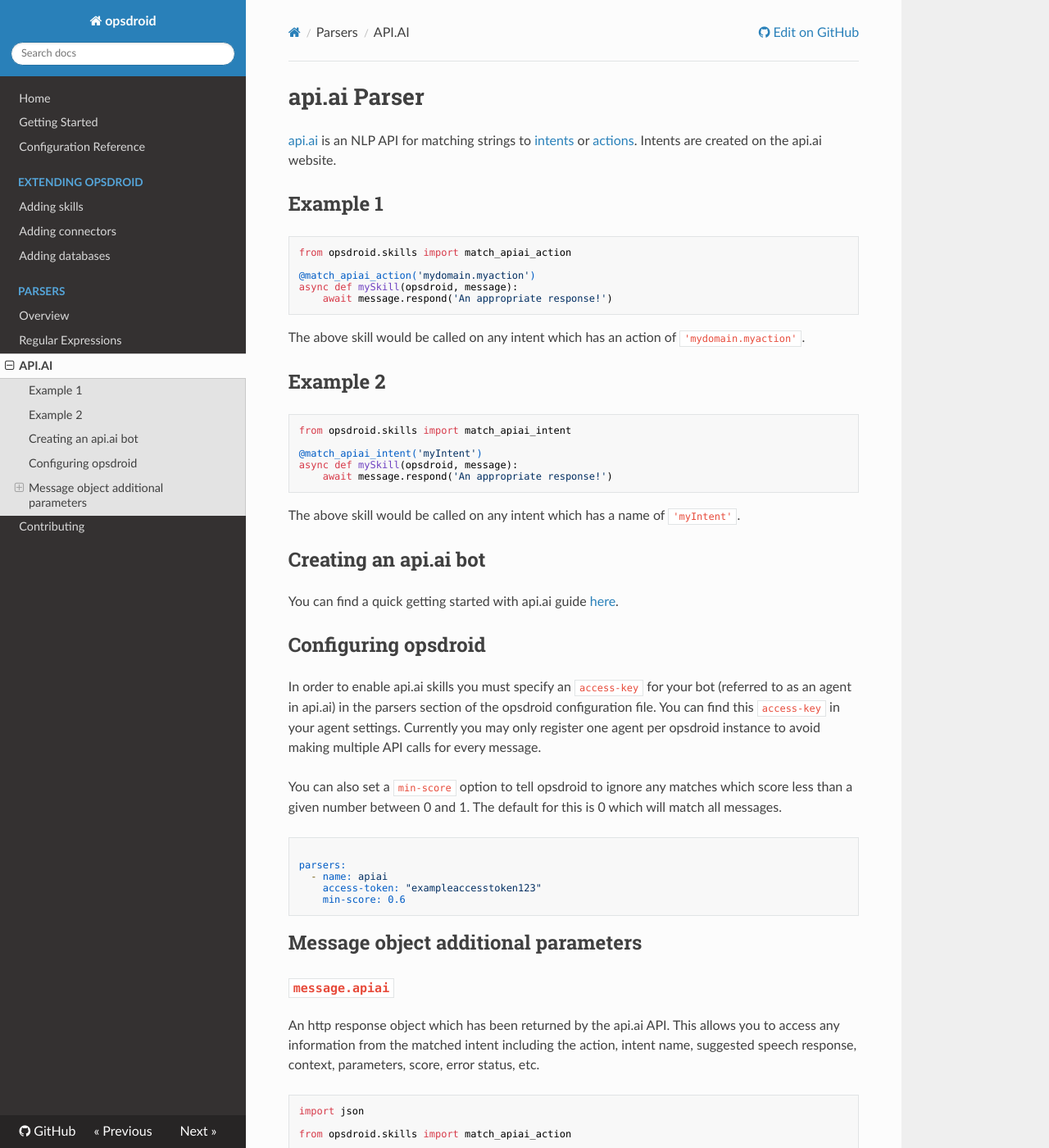
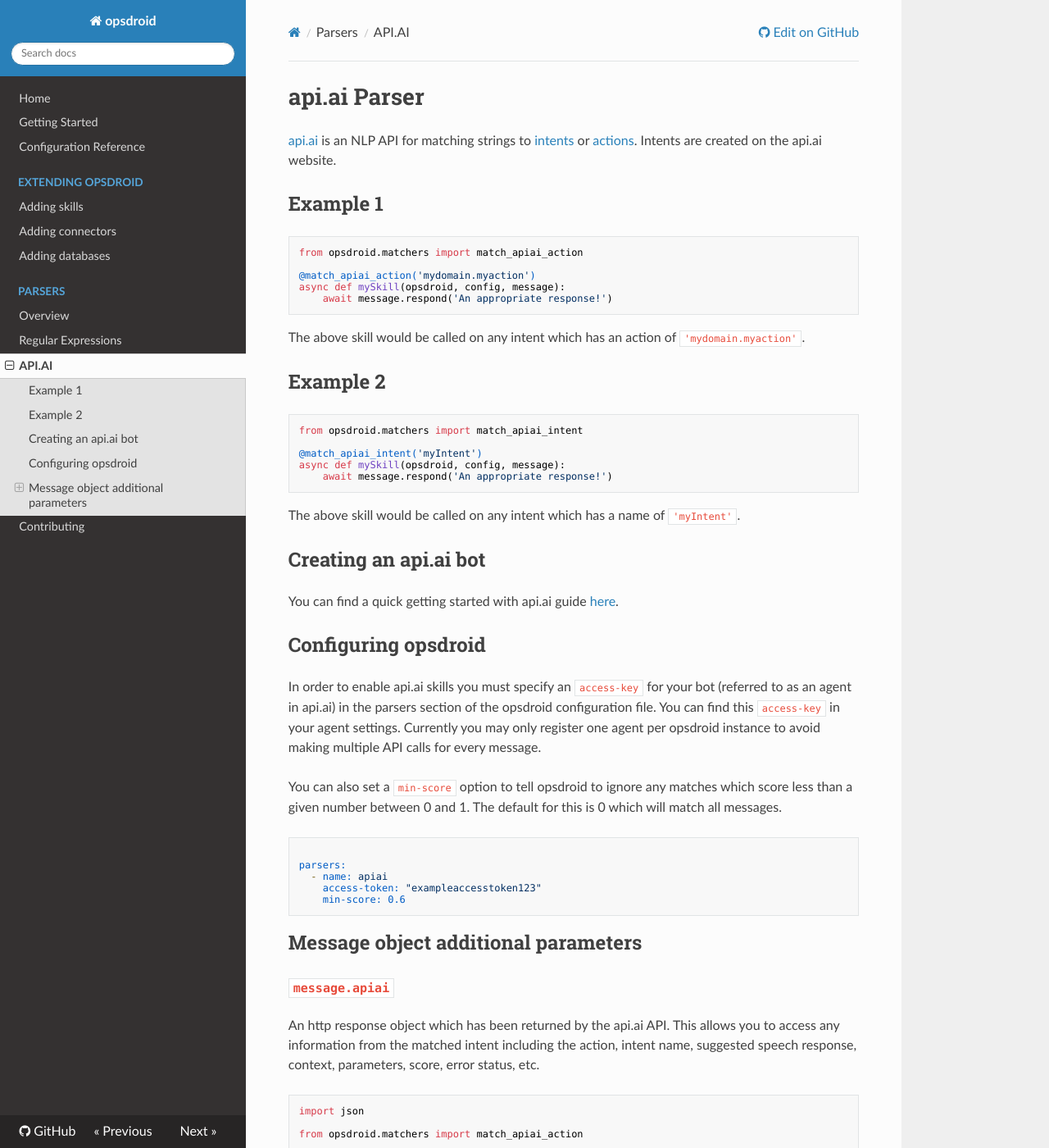
Before and after one commit to opsdroid/opsdroid, an MkDocs documentation site: the page built from docs/parsers/api.ai.md, in a window 1280 px wide and 1400 px high. Shown: the whole window at 82% size. Built offline with MkDocs 1.6.1, drawn with Linux system fonts in a browser that asks for light colours; nearby versions of some CDN libraries; old or Windows-style settings are respelled for this version of MkDocs; some of the changed text lies outside the part shown.

Commit message:
Documentation fixes

````diff
--- a/docs/parsers/api.ai.md
+++ b/docs/parsers/api.ai.md
@@ -5,10 +5,10 @@
 ## Example 1
 
 ```python
-from opsdroid.skills import match_apiai_action
+from opsdroid.matchers import match_apiai_action
 
 @match_apiai_action('mydomain.myaction')
-async def mySkill(opsdroid, message):
+async def mySkill(opsdroid, config, message):
     await message.respond('An appropriate response!')
 ```
 
@@ -17,10 +17,10 @@
 ## Example 2
 
 ```python
-from opsdroid.skills import match_apiai_intent
+from opsdroid.matchers import match_apiai_intent
 
 @match_apiai_intent('myIntent')
-async def mySkill(opsdroid, message):
+async def mySkill(opsdroid, config, message):
     await message.respond('An appropriate response!')
 ```
 
@@ -53,10 +53,10 @@
 ```python
 import json
 
-from opsdroid.skills import match_apiai_action
+from opsdroid.matchers import match_apiai_action
 
 @match_apiai_action('smalltalk.greetings')
-async def dumpResponse(opsdroid, message):
+async def dumpResponse(opsdroid, config, message):
     print(json.dumps(message.apiai))
 ```
 
````
Also changed, not shown: README.md (+3 -3 lines), docs/extending/skills.md (+3 -3 lines), docs/parsers/crontab.md (+2 -2 lines), docs/parsers/regex.md (+4 -4 lines).
